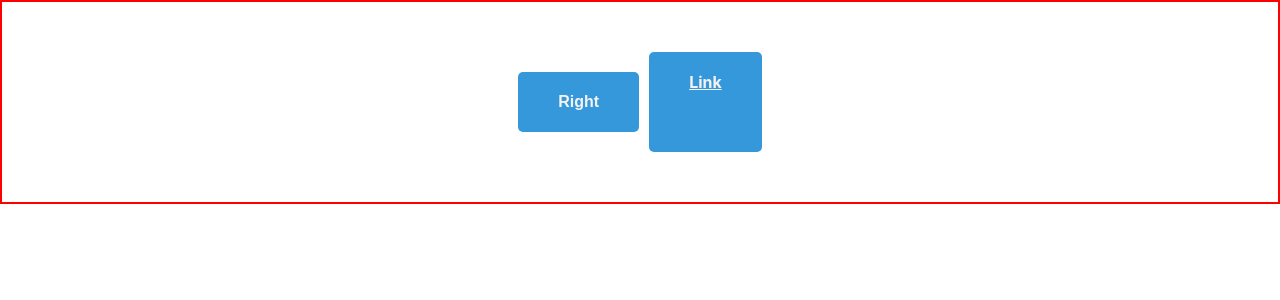
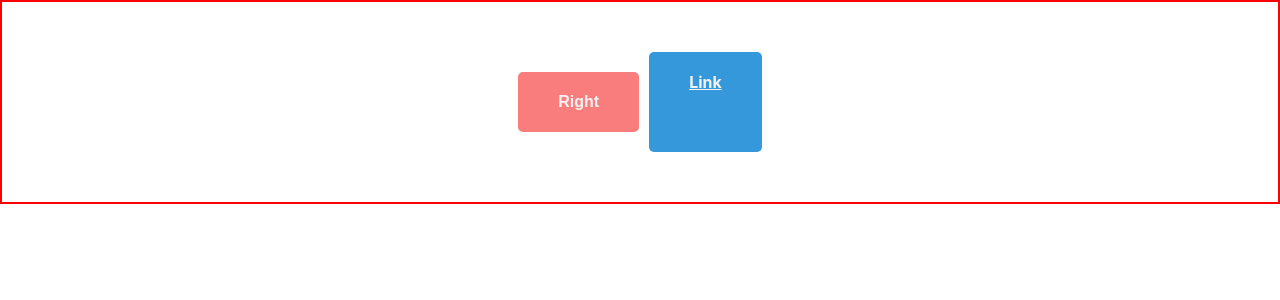
Before and after one commit to pavelminsk1979/carcar, a React (Create React App) app: page / in a window 1280 px wide. Shown: the top 300 px of the page. Built offline with nearby package versions, Linux system fonts and the light colour scheme.

Commit message:
button animation+

```diff
--- a/src/components/1button/Button.module.scss
+++ b/src/components/1button/Button.module.scss
@@ -24,7 +24,7 @@
   &:hover {
     font-size: 17px;
     background-color: #226a99;
-    color: #fa7d7d;
+    color: #73fa06;
     //animation: rotate 1s;
   }
 }
--- a/src/components/1button/Button.tsx
+++ b/src/components/1button/Button.tsx
@@ -3,7 +3,9 @@ import st from './Button.module.scss';
 export const Button = () => {
   return (
     <div className={st.box}>
-      <button className={st.buttonRight}>Right</button>
+      <button className={st.buttonRight} style={{ backgroundColor: '#fa7d7d' }}>
+        Right
+      </button>
       <a href="https://www.youtube.com/" className={st.buttonRight}>
         Link
       </a>
```
